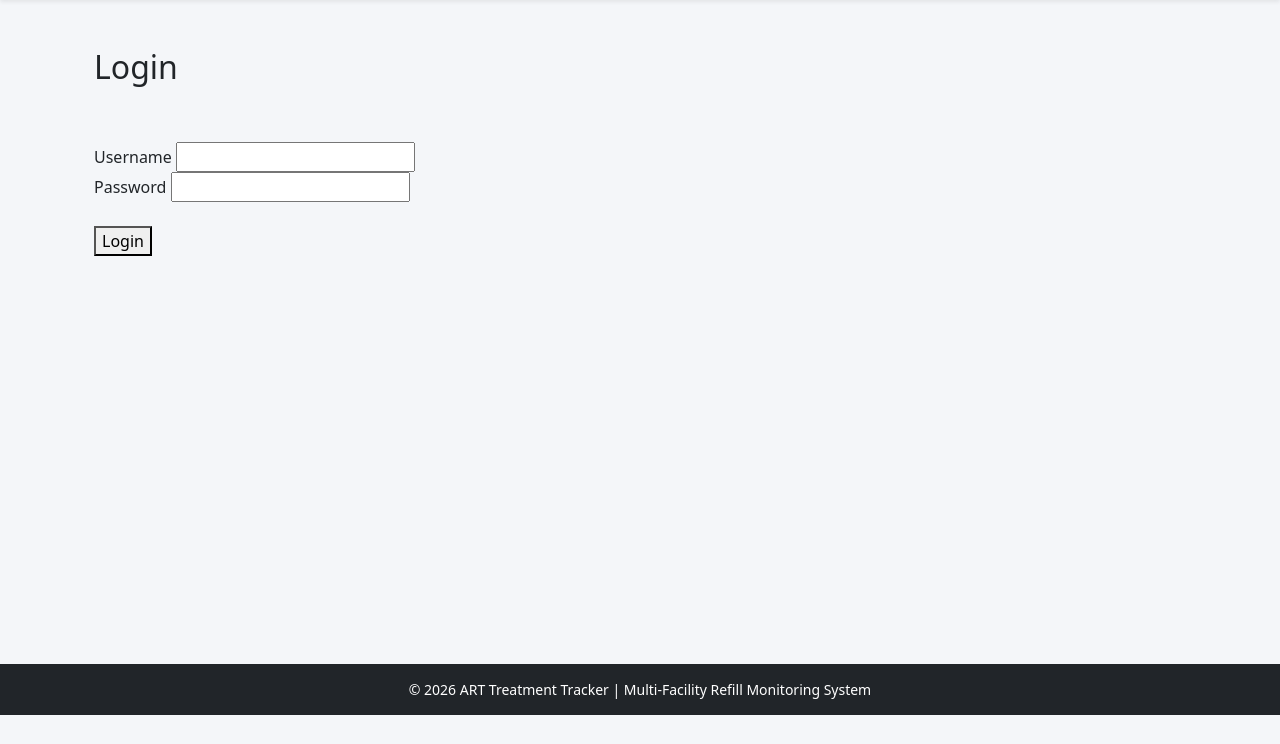
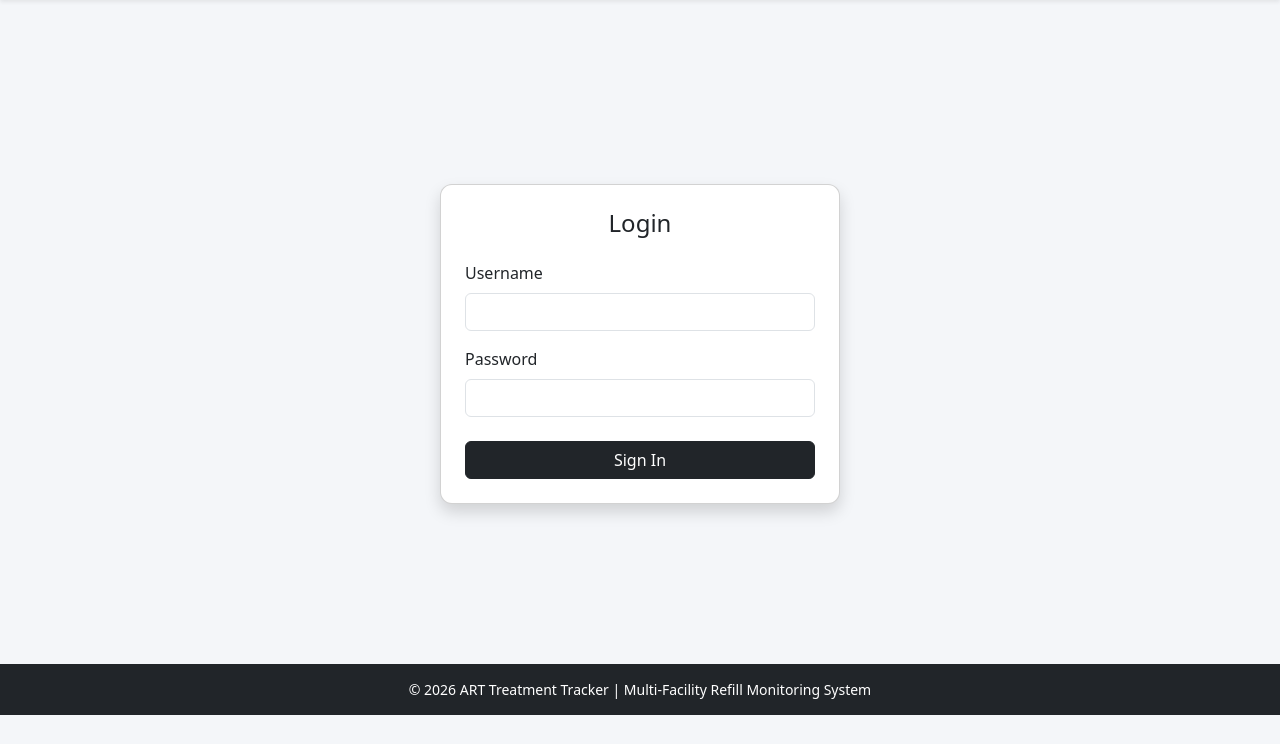
Before and after one commit to sparklweb1988/TreatmentTracker, a Django app: page / in a window 1280 px wide. Shown: the part 56-800 px from the top of the page. Run offline with Django 5.2, Linux system fonts and the light colour scheme.

Commit message:
Refactor signin.html for improved layout and styling

```diff
--- a/templates/signin.html
+++ b/templates/signin.html
@@ -1,30 +1,57 @@
-{% extends 'base.html' %} {% block content %}
-<div class="container">
-  <br />
-  <h2>Login</h2>
-  <br /><br />
-  {% if messages %} {% for message in messages %}
-  <p>{{ message }}</p>
-  {% endfor %} {% endif %}
+{% extends "base.html" %}
+{% load static %}
 
-  <form method="POST" action="{% url 'login' %}">
+{% block content %}
+
+<style>
+    .login-wrapper {
+        min-height: 80vh;
+    }
+
+    .login-card {
+        width: 100%;
+        max-width: 400px;
+        border-radius: 12px;
+    }
+</style>
+
+<div class="container login-wrapper d-flex justify-content-center align-items-center">
+    <div class="card shadow login-card">
+        <div class="card-body p-4">
+
+            <h4 class="text-center mb-4">Login</h4>
+
+            {% if error %}
+                <div class="alert alert-danger text-center">
+                    {{ error }}
+                </div>
+            {% endif %}
+
+            <form method="POST">
                 {% csrf_token %}
 
-    <div class="form-group">
-      <label for="username">Username</label>
-      <input type="text" id="username" name="username" required />
+                <!-- Username -->
+                <div class="mb-3">
+                    <label class="form-label">Username</label>
+                    <input type="text" name="username" class="form-control" required>
                 </div>
 
-    <div class="form-group">
-      <label for="pw">Password</label>
-      <input type="password" id="pw" name="pw" required />
+                <!-- Password -->
+                <div class="mb-4">
+                    <label class="form-label">Password</label>
+                    <input type="password" name="pw" class="form-control" required>
                 </div>
 
-    <br />
-    <div class="form-group">
-      <button type="submit">Login</button>
+                <!-- Submit -->
+                <div class="d-grid">
+                    <button type="submit" class="btn btn-dark">
+                        Sign In
+                    </button>
+                </div>
+            </form>
 
         </div>
-  </form>
     </div>
+</div>
+
 {% endblock %}
```
Lines whose indentation alone changed are shown as unchanged.
